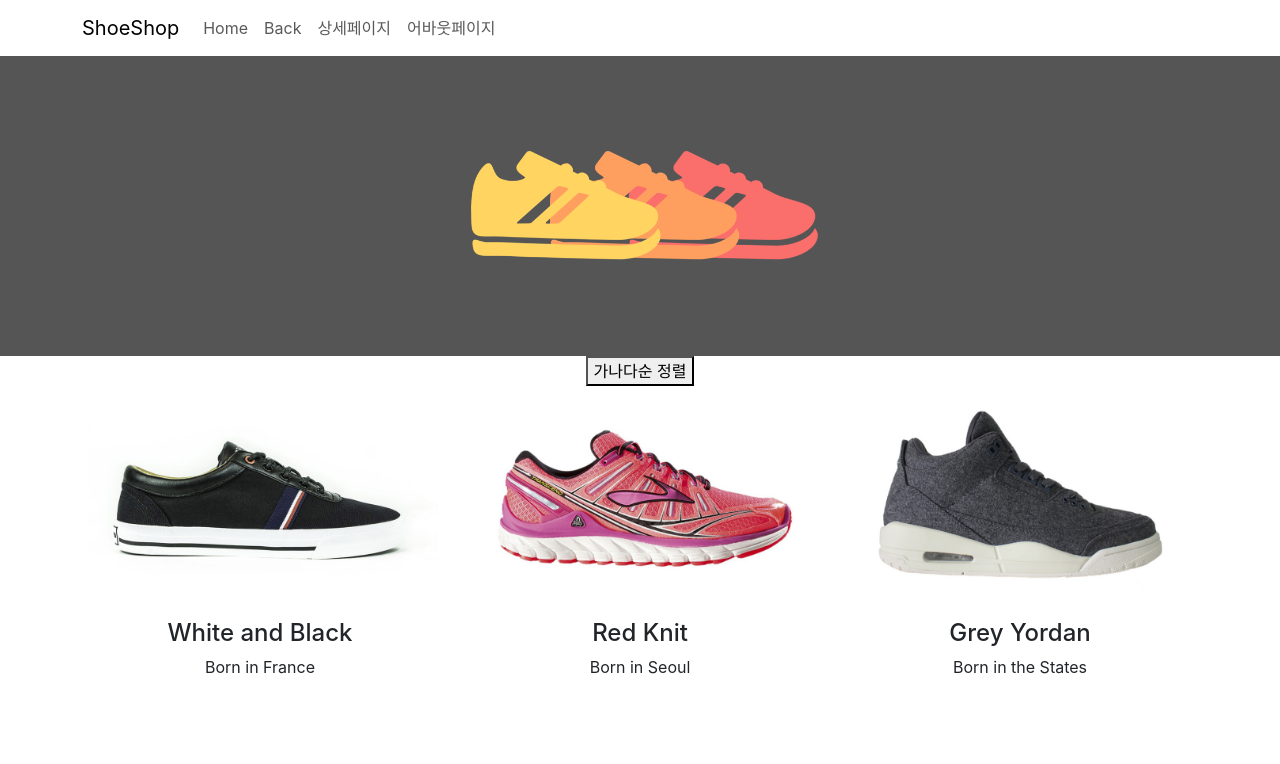
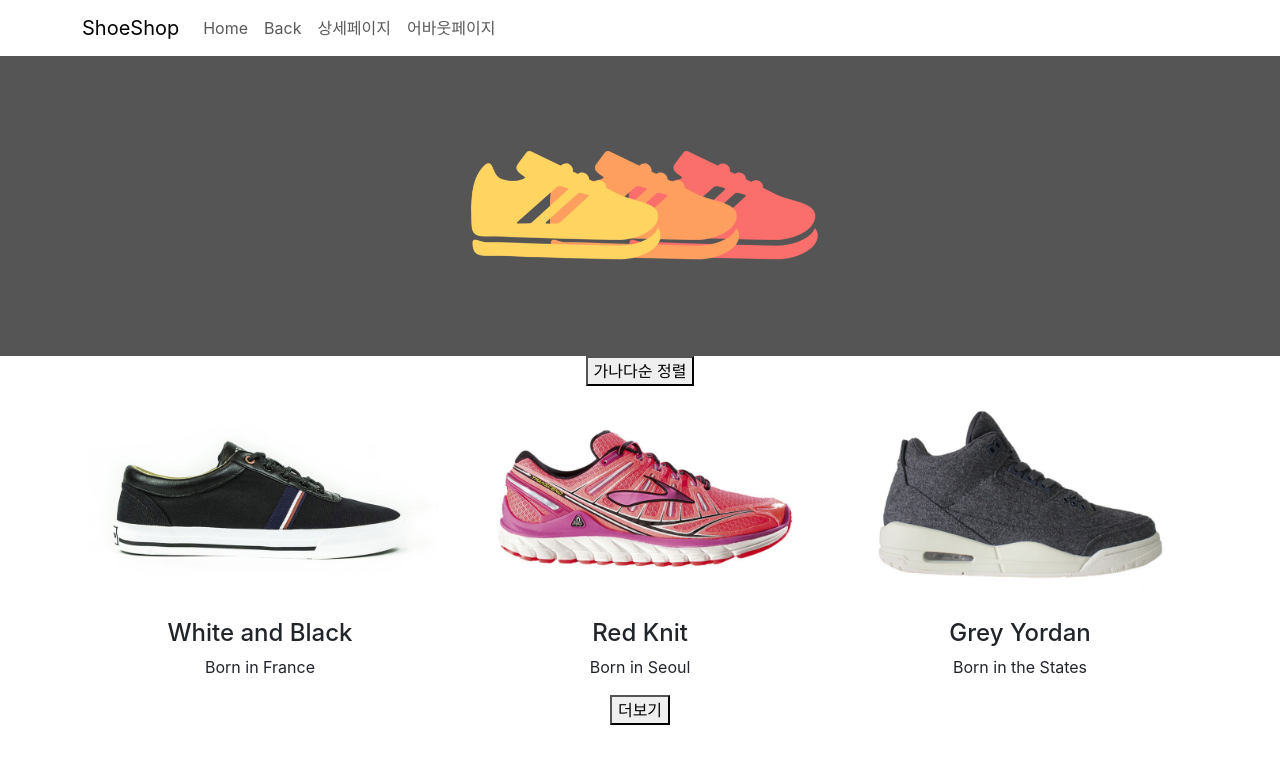
Before and after one commit to kik87827/shop202602, a React (Create React App) app: page / in a window 1280 px wide. Shown: the top 764 px of the page. Built offline with nearby package versions, Linux system fonts and the light colour scheme.

Commit message:
수업 진행중0305

```diff
--- a/package.json
+++ b/package.json
@@ -7,6 +7,7 @@
     "@testing-library/jest-dom": "^6.9.1",
     "@testing-library/react": "^16.3.2",
     "@testing-library/user-event": "^13.5.0",
+    "axios": "^1.13.6",
     "bootstrap": "^5.3.8",
     "react": "^19.2.4",
     "react-bootstrap": "^2.10.10",
--- a/src/App.js
+++ b/src/App.js
@@ -8,9 +8,12 @@
 import Detail from "./pages/Detail";
 import About from "./pages/About";
 import Event from "./pages/Event";
+import axios from "axios";
 
 function App() {
   const [productData, setProductData] = useState(data);
+  const [moreClick, setMoreClick] = useState(0);
+  const [loading, setLoading] = useState(false);
   const navigate = useNavigate();
 
   return (
@@ -65,6 +68,50 @@
                   ))}
                 </Row>
               </Container>
+              {
+                loading ? <div style={{ textAlign: 'center', backgroundColor: 'red' }}>로딩중...</div> : null
+              }
+              {
+                moreClick <= 1 ? <div style={{ textAlign: 'center' }}>
+
+                  <button onClick={() => {
+                    setLoading(true);
+                    Promise.all([axios.get('https://codingapple1.github.io/shop/data2.json'), axios.get('https://codingapple1.github.io/shop/data3.json')]).then(([res1, res2]) => {
+                      console.log(res1.data, res2.data);
+                      let moreData = [...productData, ...res1.data];
+                      let moreData2 = [...productData, ...res2.data];
+
+                      if (moreClick === 0) {
+                        setProductData(moreData);
+                      } else {
+                        setProductData(moreData2);
+                      }
+
+                      setMoreClick(prev => prev + 1);
+
+                      setLoading(false);
+                    }).catch(() => {
+                      setLoading(false);
+                      console.log('실패');
+                    });
+
+                    /* fetch('https://codingapple1.github.io/shop/data2.json') */
+
+
+                    // axios.post("/asb",{name : "kim"})
+                    /* axios.get("https://codingapple1.github.io/shop/data2.json").then((result) => {
+
+                      let moreData = [...productData, ...result.data]
+                      //let moreData = copyData.push(result.data);
+                      // setProductData(moreData)
+                      setProductData(moreData);
+                      setMoreClick(prev => prev + 1);
+                    }).catch(() => {
+                      console.log('실패');
+                    }) */
+                  }}>더보기</button>
+                </div> : ""
+              }
             </>
           }
         />
```
Also changed, not shown: 1 other file (tests, documents, lock files or other folders).
